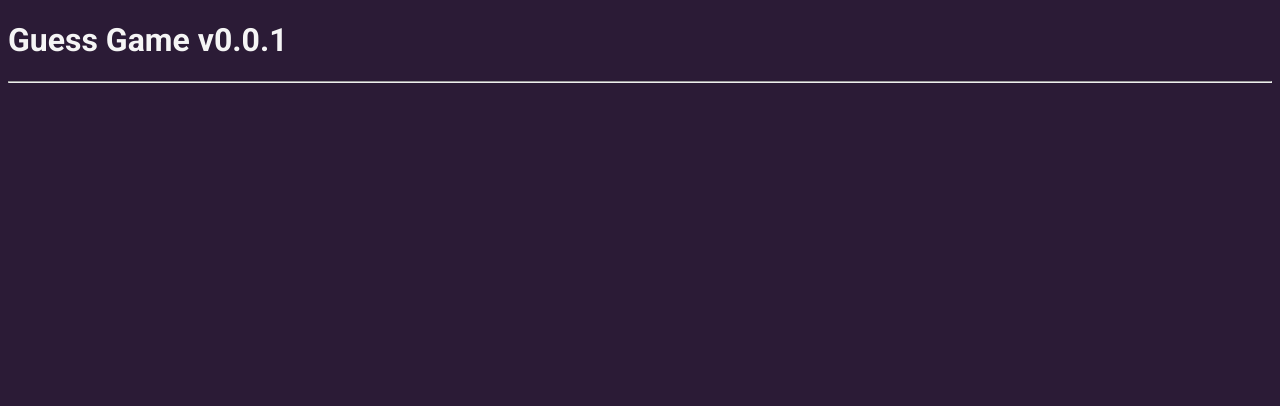
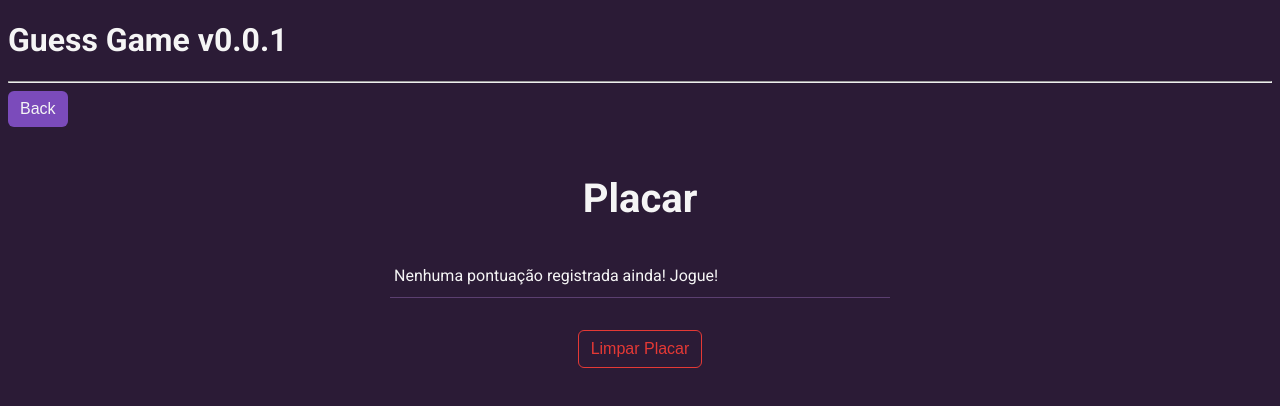
Before and after one commit to gsvsantos/JogoDeAdivinhacao.TypeScript, an Angular app: page /scoreboard in a window 1280 px wide. Before the commit this address led to /. Shown: the top 406 px of the page. Built offline with nearby package versions, Linux system fonts and the light colour scheme; a web font is replaced by a local one.

Commit message:
feat: Implementa página e melhor lógica para scoreboards.

```diff
--- a/src/app/app.config.ts
+++ b/src/app/app.config.ts
@@ -8,12 +8,14 @@ import { provideRouter, Routes } from '@angular/router';
 import { DifficultyMenu } from './components/difficulty-menu/difficulty-menu';
 import { GuessGame } from './components/guess-game/guess-game';
 import { MainMenu } from './components/main-menu/main-menu';
+import { ScoreboardMenu } from './components/scoreboard-menu/scoreboard-menu';
 
 const routes: Routes = [
   { path: '', redirectTo: 'main-menu', pathMatch: 'full' },
   { path: 'main-menu', component: MainMenu },
   { path: 'difficulties', component: DifficultyMenu },
   { path: 'guess-game', component: GuessGame },
+  { path: 'scoreboard', component: ScoreboardMenu },
 ];
 
 // Configura Injeção de Dependências da Aplicação
--- a/src/app/components/guess-game/guess-game.ts
+++ b/src/app/components/guess-game/guess-game.ts
@@ -1,6 +1,7 @@
 import { Component, OnInit } from '@angular/core';
 import { FormsModule } from '@angular/forms';
 import { RouterLink } from '@angular/router';
+import { ScoreEntry } from '../../models/ScoreEntry';
 
 @Component({
   selector: 'app-guess-game',
@@ -10,6 +11,7 @@ import { RouterLink } from '@angular/router';
 })
 export class GuessGame implements OnInit {
   public difficultyChosen: string | null = localStorage.getItem('difficultyChosen');
+  public scores: ScoreEntry[] = [];
 
   public numberInput: number = 1;
   public secretNumber: number = 0;
@@ -23,13 +25,17 @@ export class GuessGame implements OnInit {
 
   public ngOnInit(): void {
     this.defineDifficultyValues(this.difficultyChosen);
+    this.loadScores();
   }
 
   public guess(): void {
-    if (this.actualAttempt == this.maxAttempts) {
-      this.gameIsOver = true;
-      return;
-    }
+    if (this.gameIsOver) return;
+
+    const wrongNumberDiff: number = Math.abs(this.secretNumber - this.numberInput);
+
+    if (wrongNumberDiff >= 10) this.score -= 10;
+    else if (wrongNumberDiff >= 5) this.score -= 5;
+    else this.score -= 2;
 
     if (this.numberInput < this.secretNumber) {
       this.actualAttempt++;
@@ -37,13 +43,16 @@ export class GuessGame implements OnInit {
     } else if (this.numberInput > this.secretNumber) {
       this.actualAttempt++;
       this.tipIsLowerThan = this.numberInput;
-    } else this.playerWon = true;
+    } else {
+      this.playerWon = true;
+      this.saveCurrentScore();
+    }
 
-    const wrongNumberDiff: number = Math.abs(this.secretNumber - this.numberInput);
-
-    if (wrongNumberDiff >= 10) this.score -= 10;
-    else if (wrongNumberDiff >= 5) this.score -= 5;
-    else this.score -= 2;
+    if (this.actualAttempt == this.maxAttempts) {
+      this.gameIsOver = true;
+      this.saveCurrentScore();
+      return;
+    }
   }
 
   public restart(): void {
@@ -62,18 +71,23 @@ export class GuessGame implements OnInit {
       case 'easy':
         this.secretNumber = this.numberRandomizer(1, 10);
         this.maxAttempts = 10;
+        this.tipIsLowerThan = 10;
         break;
       case 'normal':
         this.secretNumber = this.numberRandomizer(1, 50);
         this.maxAttempts = 5;
+        this.tipIsLowerThan = 50;
         break;
       case 'hard':
         this.secretNumber = this.numberRandomizer(1, 100);
         this.maxAttempts = 3;
+        this.tipIsLowerThan = 100;
         break;
       case null:
         return;
     }
+
+    this.tipIsHigherThan = 1;
   }
 
   private numberRandomizer(min: number, max: number): number {
@@ -82,4 +96,22 @@ export class GuessGame implements OnInit {
 
     return Math.floor(Math.random() * (maxNumberCeiled - minNumberCeiled + 1) + minNumberCeiled);
   }
+
+  private saveCurrentScore(): void {
+    const newScoreEntry: ScoreEntry = {
+      score: this.score,
+      timestamp: new Date().toLocaleString(),
+    };
+    this.scores.push(newScoreEntry);
+    localStorage.setItem('scoreboard', JSON.stringify(this.scores));
+  }
+
+  private loadScores(): void {
+    const scoreboardString = localStorage.getItem('scoreboard');
+    if (scoreboardString) {
+      this.scores = JSON.parse(scoreboardString) as ScoreEntry[];
+    } else {
+      this.scores = [];
+    }
+  }
 }
--- a/src/app/components/main-menu/main-menu.html
+++ b/src/app/components/main-menu/main-menu.html
@@ -2,5 +2,6 @@
     <div class="menu-container">
         <button class="btn btn-primary" [routerLink]="['/guess-game']">Start</button>
         <button class="btn btn-primary" [routerLink]="['/difficulties']">Difficulties</button>
+        <button class="btn btn-primary" [routerLink]="['/scoreboard']">Scoreboard</button>
     </div>
 </div>
--- /dev/null
+++ b/src/app/components/scoreboard-menu/scoreboard-menu.html
@@ -0,0 +1,16 @@
+<button class="btn btn-primary" [routerLink]="['/main-menu']">Back</button>
+
+<div class="scoreboard-container">
+  <h1>Placar</h1>
+  <ul class="scoreboard-list">
+    @if (scoreboard.length === 0){
+    <li class="scoreboard-item empty-state">Nenhuma pontuação registrada ainda! Jogue!</li>
+    } @for (entry of scoreboard; track $index){
+    <li class="scoreboard-item">
+      <span class="score-value">{{ entry.score }} pontos</span>
+      <span class="timestamp">{{ entry.timestamp }}</span>
+    </li>
+    }
+  </ul>
+  <button class="btn btn-danger-outline" (click)="clearScoreboard()">Limpar Placar</button>
+</div>
--- /dev/null
+++ b/src/app/components/scoreboard-menu/scoreboard-menu.scss
@@ -0,0 +1,50 @@
+.scoreboard-container {
+  display: flex;
+  flex-direction: column;
+  align-items: center;
+  gap: 2rem;
+  max-width: 500px;
+  margin: 2rem auto;
+  padding: 1rem;
+}
+
+h1 {
+  font-size: 2.5rem;
+  font-weight: bold;
+  color: var(--cor-texto-principal);
+  margin: 0;
+}
+
+.scoreboard-list {
+  list-style: none;
+  padding: 0;
+  margin: 0;
+  width: 100%;
+  display: flex;
+  flex-direction: column;
+  gap: 0.5rem;
+}
+
+.scoreboard-item {
+  display: flex;
+  justify-content: space-between;
+  align-items: center;
+
+  border-bottom: 1px solid var(--cor-borda);
+  padding: 0.75rem 0.25rem;
+}
+.scoreboard-item .score-value {
+  font-weight: 700;
+}
+
+.scoreboard-item .timestamp {
+  color: var(--cor-texto-suave);
+  font-size: 0.9rem;
+}
+
+.scoreboard-item .empty-state {
+  justify-content: center;
+  color: var(--cor-texto-suave);
+  font-style: italic;
+  border-bottom: none;
+}
--- /dev/null
+++ b/src/app/components/scoreboard-menu/scoreboard-menu.ts
@@ -0,0 +1,33 @@
+import { Component, OnInit } from '@angular/core';
+import { RouterLink } from '@angular/router';
+import { ScoreEntry } from '../../models/ScoreEntry';
+
+@Component({
+  selector: 'app-scoreboard-menu',
+  imports: [RouterLink],
+  templateUrl: './scoreboard-menu.html',
+  styleUrl: './scoreboard-menu.scss',
+})
+export class ScoreboardMenu implements OnInit {
+  public scoreboard: ScoreEntry[] = [];
+
+  public ngOnInit(): void {
+    this.loadScoreboard();
+  }
+
+  public clearScoreboard(): void {
+    localStorage.removeItem('scoreboard');
+    this.scoreboard = [];
+  }
+
+  private loadScoreboard(): void {
+    const scoreboardString = localStorage.getItem('scoreboard');
+
+    if (scoreboardString) {
+      this.scoreboard = JSON.parse(scoreboardString) as ScoreEntry[];
+      this.scoreboard.sort((a, b) => b.score - a.score);
+    } else {
+      this.scoreboard = [];
+    }
+  }
+}
--- /dev/null
+++ b/src/app/models/ScoreEntry.ts
@@ -0,0 +1,4 @@
+export interface ScoreEntry {
+  score: number;
+  timestamp: string;
+}
```
